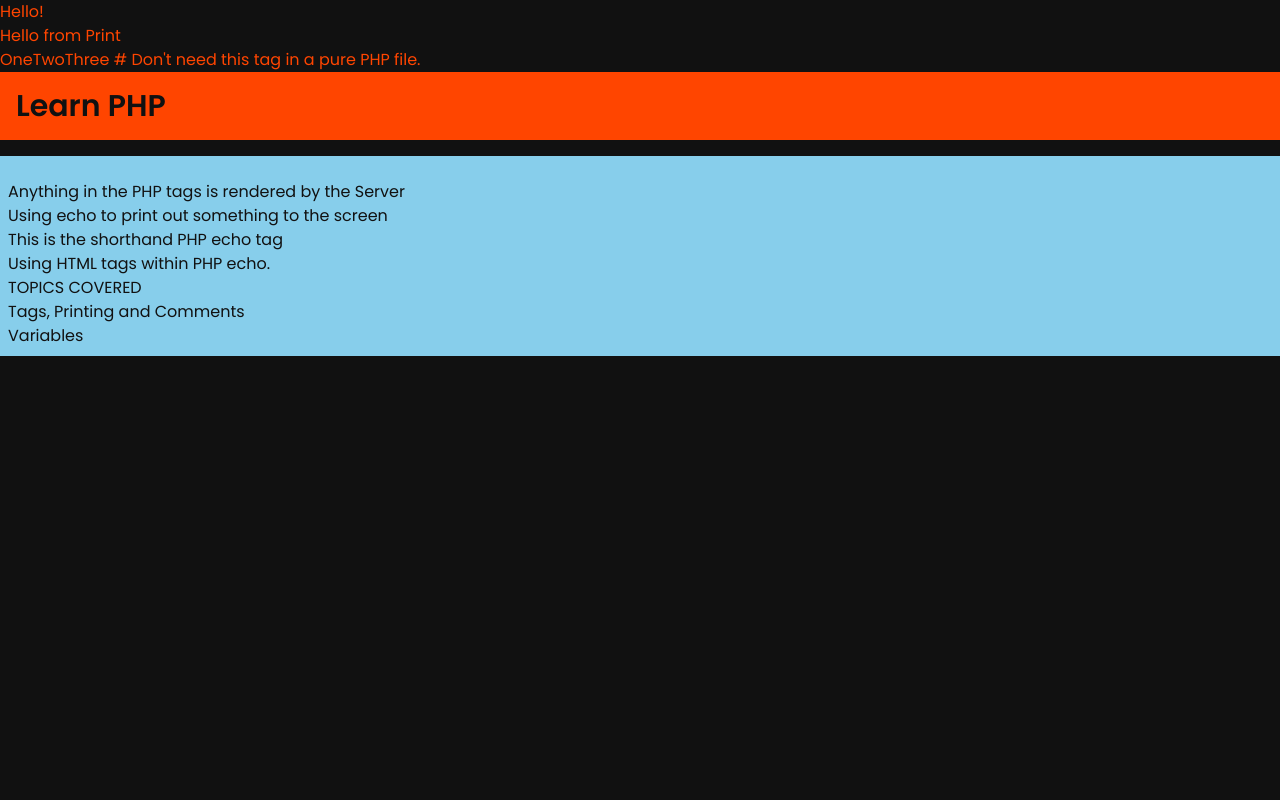
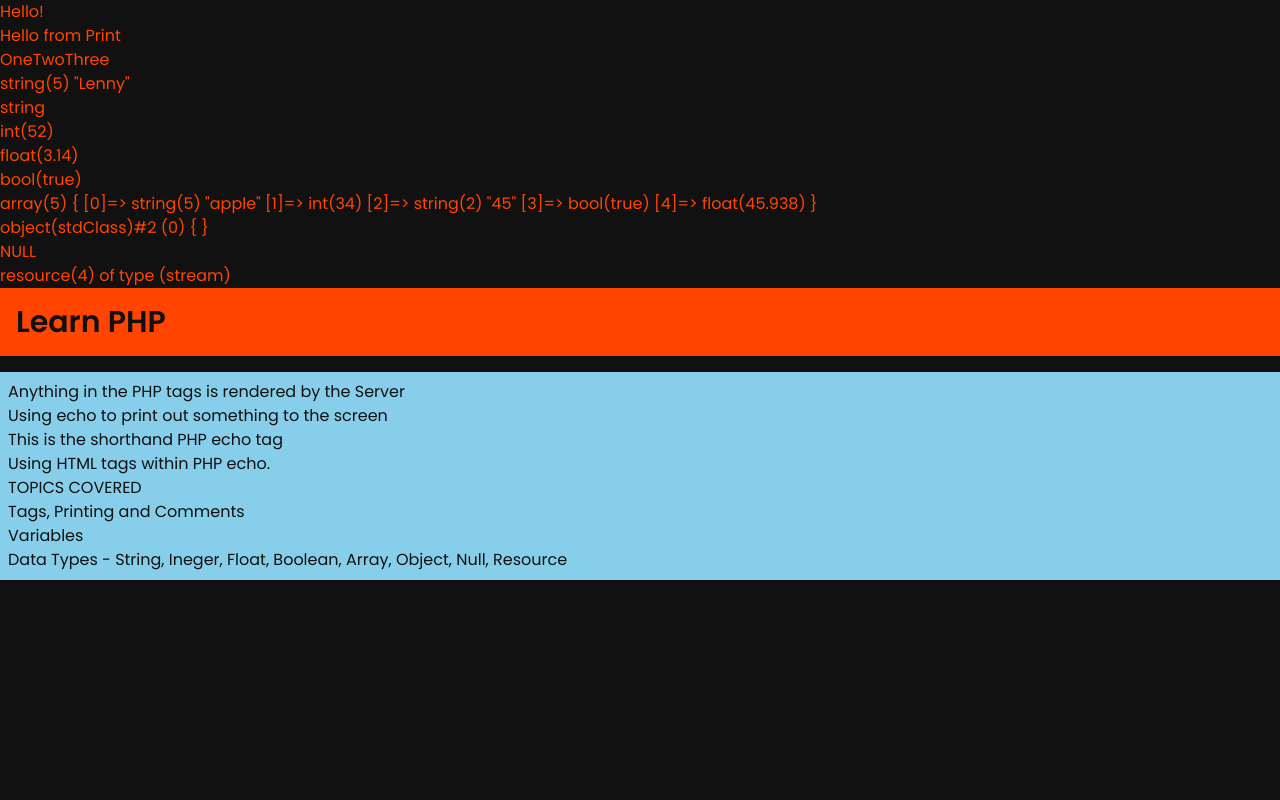
Before and after one commit to Nimira43/PHP-Course, a PHP site: page / in a window 1280 px wide. Run offline with PHP 8.4, Linux system fonts and the light colour scheme; some libraries are stand-ins or nearby versions.

Commit message:
Variables and data types.

```diff
--- a/l001-tag/index.php
+++ b/l001-tag/index.php
@@ -4,19 +4,50 @@ echo '<br />';
 print 'Hello from Print';
 echo '<br />';
 echo 'One', 'Two', 'Three'; // Cannot do this with print
+echo '<br />';
 
 /*
+    Multi
+    Line
+    Comment
+    */
+// Variables
+$title = 'Learn PHP';
+// Data Types
+$name = 'Lenny';
+var_dump($name); # gives data types
+echo '<br />';
+echo getType($name); # gives data type
+$age = 52;
+echo '<br />';
+var_dump($age);
+echo '<br />';
+$pi = 3.14;
+var_dump($pi);
+echo '<br />';
+$active = true;
+var_dump($active);
+echo '<br />';
+$things = ['apple', 34, '45', true, 45.938];
+var_dump($things);
+echo '<br />';
+$person = new stdClass(); #object
+var_dump($person);
+echo '<br />';
+$car = null;
+var_dump($car);
+echo '<br />';
+# Resource - data type - this can be something like a file
+$shopping_list = fopen('resource.txt', 'r');
+var_dump($shopping_list);
+echo '<br />';
 
-Multi
-Line
-Comment
-
-*/
-
-?>  # Don't need this tag in a pure PHP file.
+# Don't need below tag in a pure PHP file.
+?>
 
 <!DOCTYPE html>
 <html lang="en">
+
 <head>
     <meta charset="UTF-8">
     <meta name="viewport" content="width=device-width, initial-scale=1.0">
@@ -25,7 +56,7 @@ Comment
     <link href="https://fonts.googleapis.com/css2?family=Poppins:ital,wght@0,100;0,200;0,300;0,400;0,500;0,600;0,700;0,800;0,900;1,100;1,200;1,300;1,400;1,500;1,600;1,700;1,800;1,900&display=swap" rel="stylesheet">
     <link rel="icon" type="image/png" href="../images/billy.png">
     <script src="https://cdn.tailwindcss.com"></script>
-    <title>PHP Lesson </title>
+    <title>PHP Lessons 1- </title>
 </head>
 <style>
     * {
@@ -36,12 +67,11 @@ Comment
 <body class="bg-[#111] text-[#ff4500]">
     <header class="bg-[#ff4500] text-[#111] p-4">
         <div class="container mx-auto">
-            <h1 class="text-3xl font-semibold">Learn PHP</h1>
+            <h1 class="text-3xl font-semibold"><?= $title ?></h1>
         </div>
     </header>
     <div class="container mx-auto p-2 mt-4 bg-[#87ceeb] text-[#111]">
         <div>
-            <h2 class="text-2xl font-semibold mb-4"></h2>
             <p>Anything in the PHP tags is rendered by the Server</p>
             <p><?php echo 'Using echo to print out something to the screen'; ?></p>
             <p><?= 'This is the shorthand PHP echo tag'; ?></p>
@@ -50,7 +80,7 @@ Comment
             <ul>
                 <li>Tags, Printing and Comments</li>
                 <li>Variables</li>
-                <li></li>
+                <li>Data Types - String, Ineger, Float, Boolean, Array, Object, Null, Resource</li>
                 <li></li>
                 <li></li>
                 <li></li>
--- /dev/null
+++ b/l001-tag/resource.txt
@@ -0,0 +1,10 @@
+Shopping List
+
+washing up liquid
+soap
+corn flakes
+milk - 3 cartons
+sugar
+bread - 2 loafs
+cat food - 10 sachets
+orange juice
```
